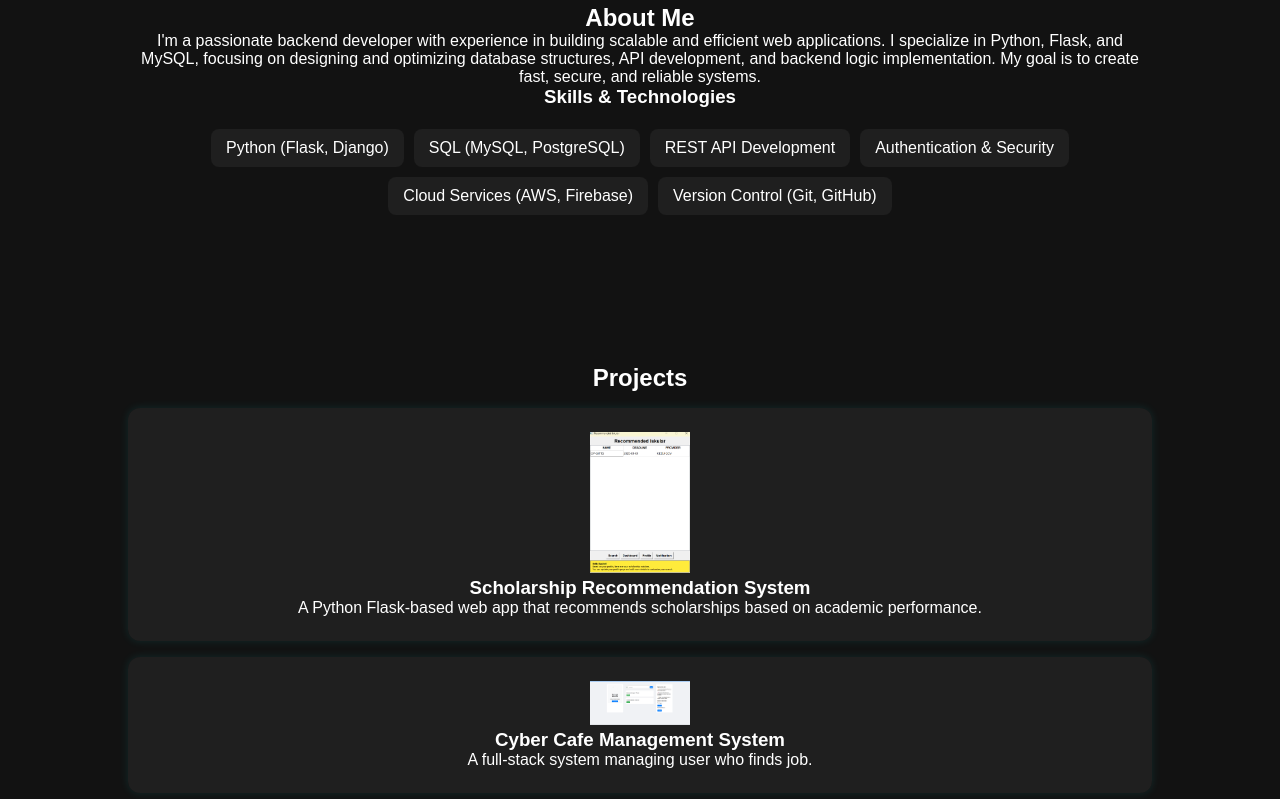
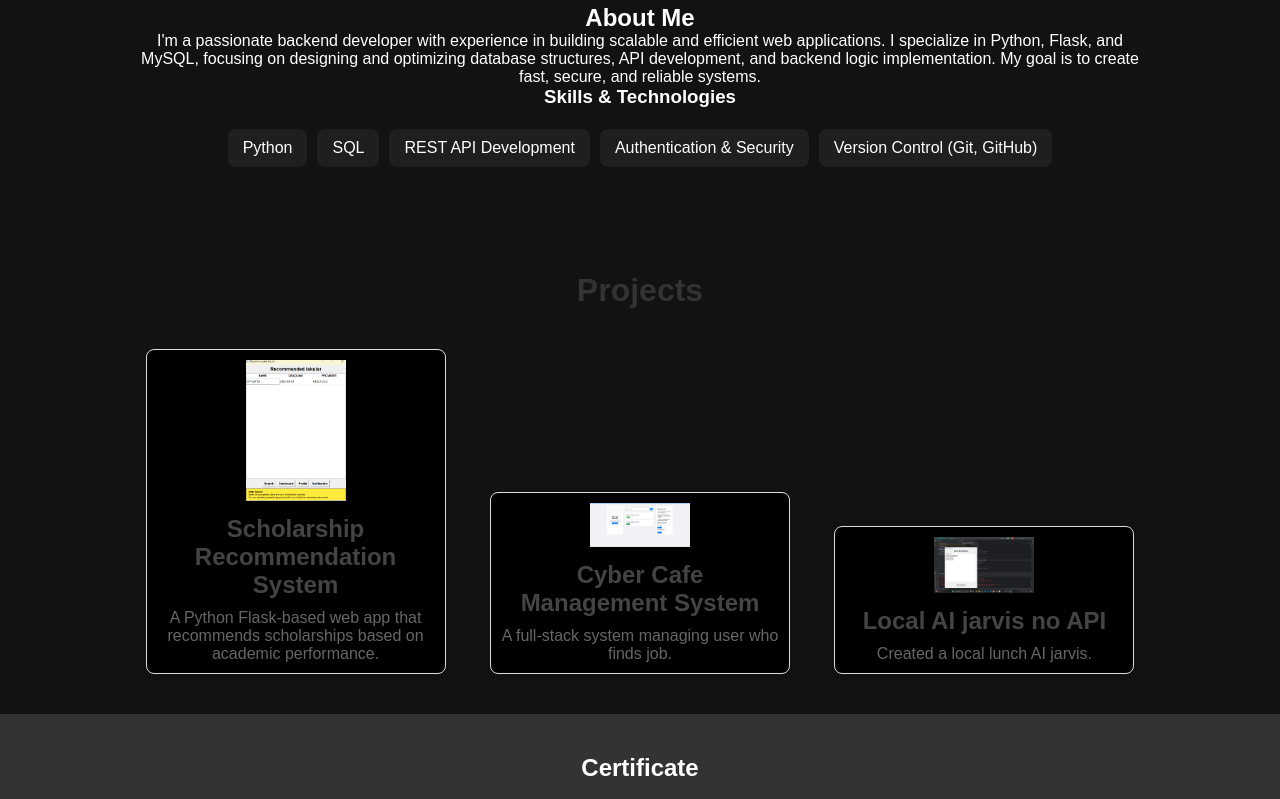
Before and after one commit to anonimouse123online/PortfolioKurt, a plain HTML site: page index.html in a window 1280 px wide. Shown: the part 860-1659 px from the top of the page. Drawn offline with nearby package versions, Linux system fonts and the light colour scheme.

Commit message:
Add files via upload

```diff
--- a/index.html
+++ b/index.html
@@ -47,11 +47,10 @@
         </p>
         <h3>Skills & Technologies</h3>
         <ul class="skills-list">
-            <li>Python (Flask, Django)</li>
-            <li>SQL (MySQL, PostgreSQL)</li>
+            <li>Python </li>
+            <li>SQL </li>
             <li>REST API Development</li>
             <li>Authentication & Security</li>
-            <li>Cloud Services (AWS, Firebase)</li>
             <li>Version Control (Git, GitHub)</li>
         </ul>
     </section>
@@ -68,6 +67,11 @@
             <img src="Job.png" alt="Job Portal" width="100">
             <h3>Cyber Cafe Management System</h3>
             <p>A full-stack system managing user who finds job.</p>
+        </div>
+        <div class="project">
+            <img src="AIjarvis (1).png" alt="AI Jarvis" width="100">
+            <h3>Local AI jarvis no API</h3>
+            <p>Created a local lunch AI jarvis.</p>
         </div>
     </section>
 
--- a/script.js
+++ b/script.js
@@ -49,3 +49,34 @@ function openModal() {
 function closeModal() {
     document.getElementById("cert-modal").style.display = "none";
 }
+document.addEventListener("DOMContentLoaded", function () {
+    const images = document.querySelectorAll(".project img");
+    const lightbox = document.createElement("div");
+    lightbox.classList.add("lightbox");
+    document.body.appendChild(lightbox);
+
+    const lightboxImage = document.createElement("img");
+    lightbox.appendChild(lightboxImage);
+
+    const closeButton = document.createElement("span");
+    closeButton.classList.add("close");
+    closeButton.textContent = "×";
+    lightbox.appendChild(closeButton);
+
+    images.forEach((image) => {
+        image.addEventListener("click", () => {
+            lightboxImage.src = image.src;
+            lightbox.style.display = "flex";
+        });
+    });
+
+    closeButton.addEventListener("click", () => {
+        lightbox.style.display = "none";
+    });
+
+    lightbox.addEventListener("click", (e) => {
+        if (e.target === lightbox) {
+            lightbox.style.display = "none";
+        }
+    });
+});
--- a/styles.css
+++ b/styles.css
@@ -417,3 +417,89 @@ footer {
 .close:hover {
     color: red;
 }
+/* General styling for the project section */
+#projects {
+    padding: 20px;
+    background-color: #121212;
+    text-align: center;
+}
+
+#projects h2 {
+    font-size: 2em;
+    margin-bottom: 20px;
+    color: #333;
+}
+
+/* Project container styling */
+.project {
+    display: inline-block;
+    width: 300px;
+    margin: 20px;
+    padding: 10px;
+    background-color:Black;
+    border: 1px solid #ddd;
+    border-radius: 8px;
+    box-shadow: 0 4px 6px rgba(0, 0, 0, 0.1);
+    transition: transform 0.3s;
+}
+
+.project:hover {
+    transform: scale(1.05);
+}
+
+/* Project image styling */
+.project img {
+    width: 100px;
+    height: auto;
+    cursor: pointer;
+    transition: opacity 0.3s;
+}
+
+.project img:hover {
+    opacity: 0.8;
+}
+
+/* Project title styling */
+.project h3 {
+    font-size: 1.5em;
+    margin: 10px 0;
+    color: #444;
+}
+
+/* Project description styling */
+.project p {
+    font-size: 1em;
+    color: #666;
+}
+
+/* Lightbox overlay for full-size images */
+.lightbox {
+    display: none;
+    position: fixed;
+    top: 0;
+    left: 0;
+    width: 100%;
+    height: 100%;
+    background-color: rgba(0, 0, 0, 0.8);
+    justify-content: center;
+    align-items: center;
+    z-index: 1000;
+}
+
+.lightbox img {
+    max-width: 90%;
+    max-height: 90%;
+    border: 5px solid #fff;
+    border-radius: 8px;
+}
+
+/* Close button for lightbox */
+.lightbox .close {
+    position: absolute;
+    top: 20px;
+    right: 20px;
+    font-size: 2em;
+    color: #fff;
+    cursor: pointer;
+    z-index: 1001;
+}
```
Also changed, not shown: AIjarvis (1).png (added), AIjarvis (2).png (added).
